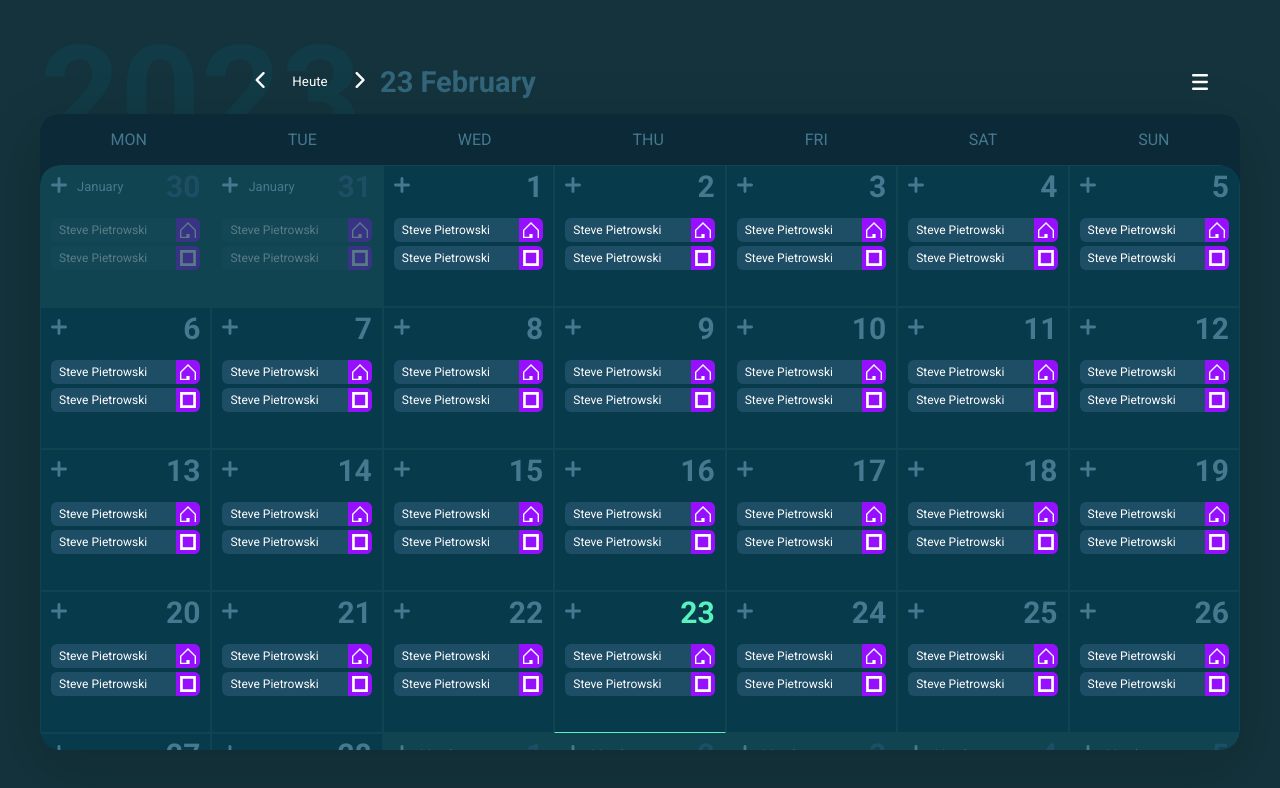
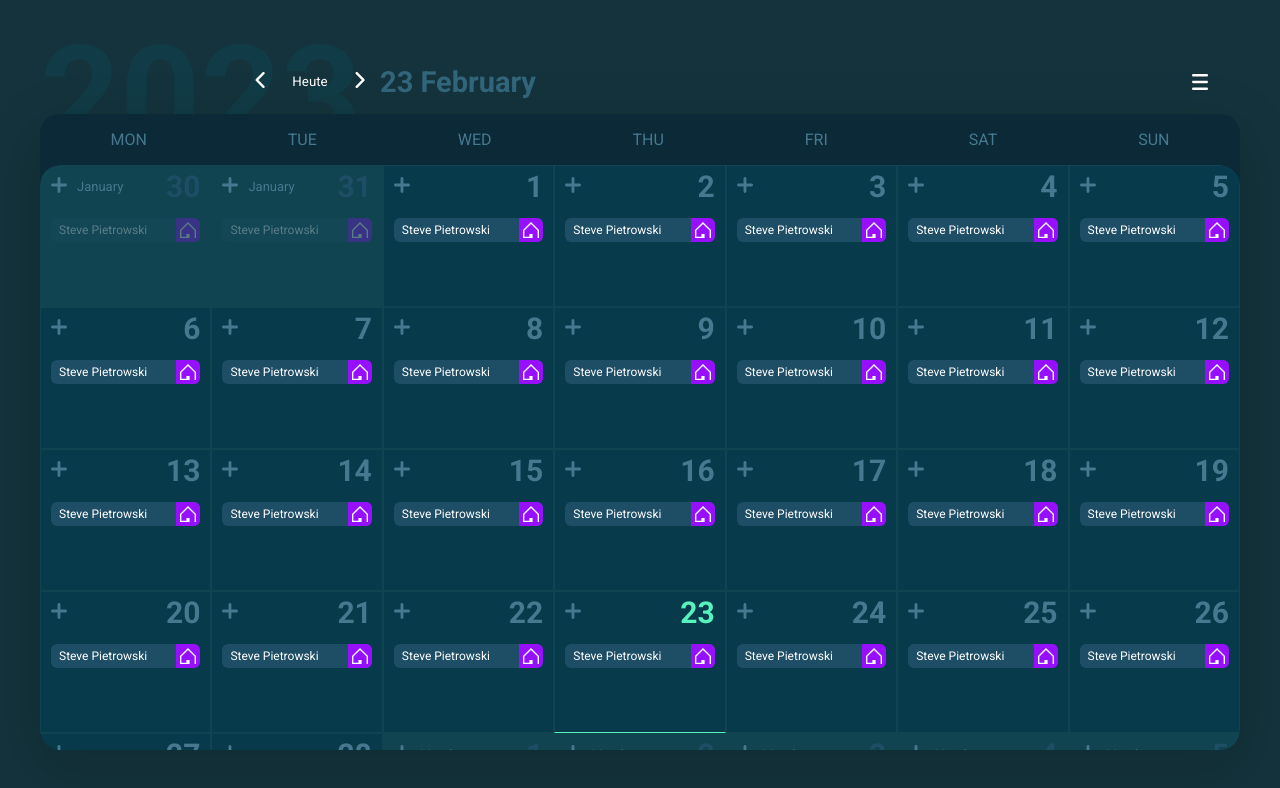
Before and after one commit to EmptySoulOfficial/pfcalendar, a React (Create React App) app: page / in a window 1280 px wide. Shown: the top 788 px of the page. Built offline with nearby package versions, Linux system fonts and the light colour scheme.

Commit message:
style, day selection fix

```diff
--- a/src/components/content/calendar/Calendar.css
+++ b/src/components/content/calendar/Calendar.css
@@ -115,6 +115,7 @@
     width: 40px;
     height: 40px;
     transition: 0.3s;
+    cursor: pointer;
 }
 
 .Button-Month-Back:hover .icon{
@@ -126,6 +127,7 @@ fill: #57f2be;
     width: 40px;
     height: 40px;
     transition: 0.3s;
+    cursor: pointer;
 }
 
 .Button-Month-For:hover .icon{
@@ -137,4 +139,9 @@ fill: #57f2be;
     width: 60px;
     height: 40px;
     color: #fefefe;
+    cursor: pointer;
 }
+
+.Button-Month-Today:hover {
+    color: #57f2be;
+}
--- a/src/components/content/modules/DayBox/DayBox.jsx
+++ b/src/components/content/modules/DayBox/DayBox.jsx
@@ -41,12 +41,14 @@ function DayBox(props) {
     currentDays.push(calendarDay);
   }
   return (
+
     <>
       {currentDays.map((day) => {
         console.log(">"+day.date)
+
         return(
         <div key={day.number+"-"+dayidcounter++} className={"DayBox" + (day.currentMonth ? " CurrentDay" : "") +
-                                                            (day.selected ? (day.date > currentDate ? " selected" : " selected-today") : "" )}
+                                                            (day.selected ? (day.date.getFullYear() === currentDate.getFullYear() && day.date.getMonth() === currentDate.getMonth() && day.date.getDate() === currentDate.getDate() ? " selected-today" : " selected") : "" )}
                                                             >
           <div className="DayBox-Head" onClick={() => {props.changeCurrentDay(day);}}>
             <div className="addButton" onClick={() => {alert('add')}}><Icon name="addsmooth" size="16" /></div>
@@ -60,13 +62,6 @@ function DayBox(props) {
                 <Icon name="home" size="16" />
               </div>
             </div>
-
-            <div className="DayBox-Entry">
-              <p className="DayBox-Entry-Name">Steve Pietrowski</p>
-              <div className="DayBox-Entry-Status">
-                <Icon name="test" size="16" />
-              </div>
-            </div>
           </div>
         </div>
         )
```
